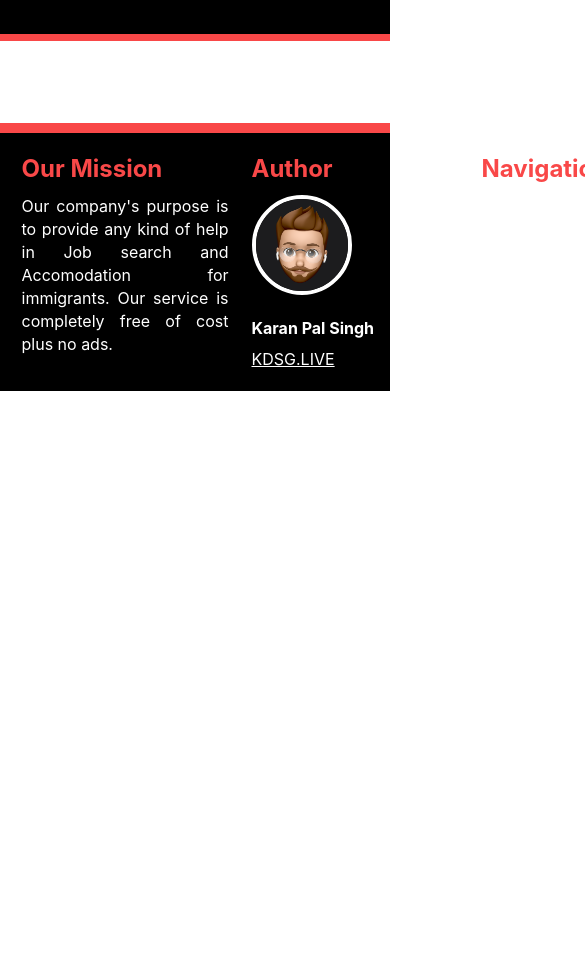
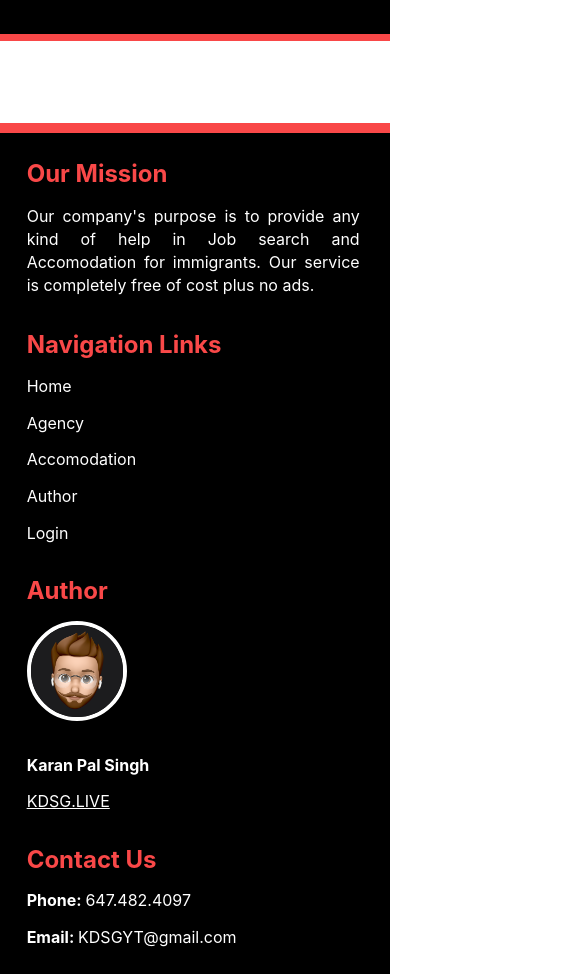
Before and after one commit to KDSGYT/way2way-react, a React (Create React App) app: page /#/ in a window 390 px wide. Shown: the part 1820-2794 px from the top of the page, 585 px wide, since content can reach past the window. Before the commit the page ends 2211 px from the top, so only its background shows below. Built offline with nearby package versions, Linux system fonts and the light colour scheme; no server answers; the database is empty.

Commit message:
Redesigned for mobile view

```diff
--- a/src/Components/Footer/Footer.scss
+++ b/src/Components/Footer/Footer.scss
@@ -76,3 +76,15 @@
     }
 
 }
+
+@media (max-width: 480px){
+    #footer{
+        flex-direction: column;
+        ul{
+            width: 90%;
+            li{
+                width: 100%;
+            }
+        }
+    }
+}
--- a/src/Components/Footer/Footer.tsx
+++ b/src/Components/Footer/Footer.tsx
@@ -33,6 +33,16 @@ const Footer: FC<props> = () => {
                 <li><p>Our company's purpose is to provide any kind of help in Job search and Accomodation for immigrants. Our service is completely free of cost plus no ads.</p></li>
             </ul>
 
+            {/* Navigation links */}
+            <ul>
+                <li><h3>Navigation Links</h3></li>
+                <li className="link" onClick={() => history.push('/')}>Home</li>
+                <li className="link" onClick={() => history.push('/agencies')}>Agency</li>
+                <li className="link" onClick={() => history.push('/accomodation')}>Accomodation</li>
+                <li className="link" onClick={() => history.push('/author')}>Author</li>
+                <li className="link" onClick={() => history.push('/login')}>Login</li>
+            </ul>
+
             {/* Author Section */}
             <ul id="author" className="display-as-flex">
                 <ul >
@@ -52,15 +62,6 @@ const Footer: FC<props> = () => {
 
             </ul>
 
-            {/* Navigation links */}
-            <ul>
-                <li><h3>Navigation Links</h3></li>
-                <li className="link" onClick={() => history.push('/')}>Home</li>
-                <li className="link" onClick={() => history.push('/agencies')}>Agency</li>
-                <li className="link" onClick={() => history.push('/accomodation')}>Accomodation</li>
-                <li className="link" onClick={() => history.push('/author')}>Author</li>
-                <li className="link" onClick={() => history.push('/login')}>Login</li>
-            </ul>
 
             {/* Contact US */}
             <ul>
```
